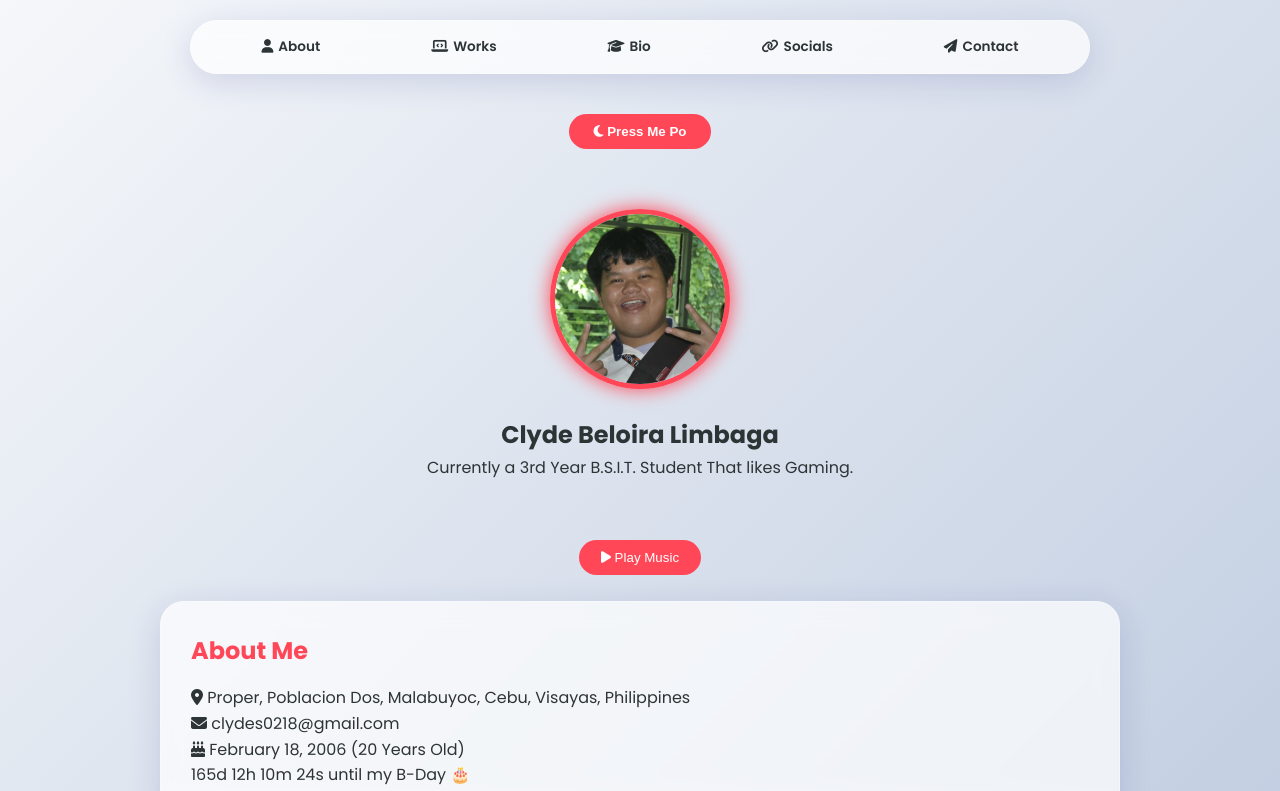
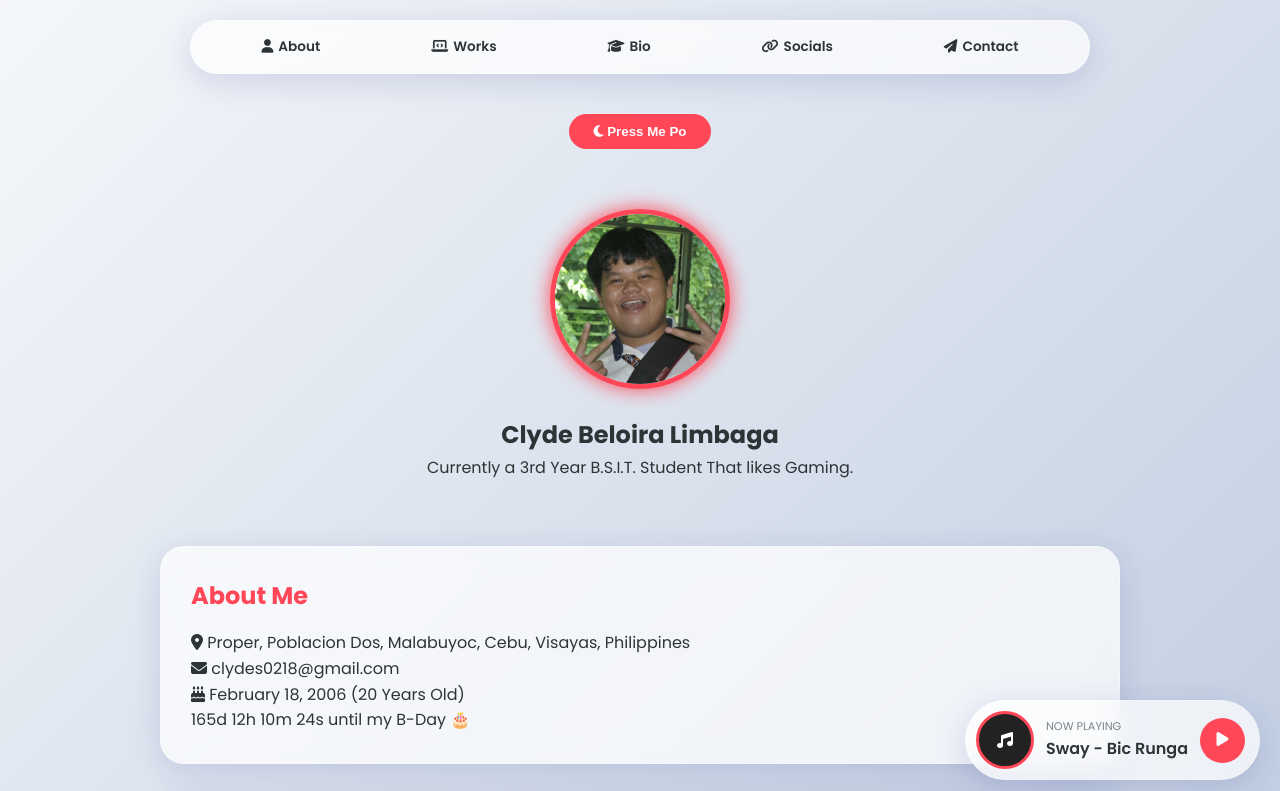
Before and after one commit to ClydeLimbaga420/Clyde-s-Profile, a plain HTML site: page index.html in a window 1280 px wide. Shown: the top 791 px of the page. Drawn offline with Linux system fonts and the light colour scheme.

Commit message:
Museeeeec

```diff
--- a/index.html
+++ b/index.html
@@ -113,21 +113,73 @@
         #send { margin-top: 15px; width: 100%; padding: 15px; border-radius: 15px; background: var(--accent-color); color: white; border: none; font-weight: bold; cursor: pointer; }
 
         .music-player {
-            margin-top: 20px;
-            text-align: center;
+            position: fixed;
+            bottom: 20px;
+            right: 20px;
+            z-index: 9999;
+
+            display: flex;
+            align-items: center;
+            gap: 12px;
+
+            padding: 10px 14px 10px 10px;
+            background: var(--glass-bg);
+            backdrop-filter: blur(12px);
+            -webkit-backdrop-filter: blur(12px);
+
+            border: 1px solid var(--glass-border);
+            border-radius: 60px;
+            box-shadow: var(--card-shadow);
+        }
+
+        .music-disc {
+            width: 58px;
+            height: 58px;
+            border-radius: 50%;
+            display: flex;
+            align-items: center;
+            justify-content: center;
+            background: #222;
+            color: white;
+            border: 3px solid var(--accent-color);
+            flex-shrink: 0;
+        }
+
+        .music-disc.playing {
+            animation: spinDisc 3s linear infinite;
+        }
+
+        @keyframes spinDisc {
+            from { transform: rotate(0deg); }
+            to { transform: rotate(360deg); }
+        }
+
+        .music-info {
+            flex: 1;
+            text-align: left;
+            min-width: 0;
+        }
+
+        .music-label {
+            display: block;
+            font-size: 0.7rem;
+            opacity: 0.6;
+            text-transform: uppercase;
+        }
+
+        .music-title {
+            font-weight: 600;
         }
 
         #musicButton {
+            width: 45px;
+            height: 45px;
+            border: none;
+            border-radius: 50%;
             background: var(--accent-color);
             color: white;
-            border: none;
-            padding: 10px 22px;
-            border-radius: 50px;
             cursor: pointer;
-        }
-
-        #musicButton:hover {
-            transform: scale(1.05);
+            font-size: 1rem;
         }
     </style>
 </head>
@@ -155,13 +207,22 @@
         </section>
 
         <div class="music-player">
+            <div class="music-disc" id="musicDisc">
+                <i class="fas fa-music"></i>
+            </div>
+
+            <div class="music-info">
+                <span class="music-label">Now Playing</span>
+                <span class="music-title">Sway - Bic Runga</span>
+            </div>
+
+            <button id="musicButton" onclick="toggleMusic()">
+                <i class="fas fa-play"></i>
+            </button>
+
             <audio id="bgMusic" loop>
                 <source src="music.mp3" type="audio/mpeg">
             </audio>
-
-            <button id="musicButton" onclick="toggleMusic()">
-                <i class="fas fa-play"></i> Play Music
-            </button>
         </div>
 
         <br>
@@ -355,14 +416,17 @@
 
     const bgMusic = document.getElementById("bgMusic");
     const musicButton = document.getElementById("musicButton");
+    const musicDisc = document.getElementById("musicDisc");
 
     function toggleMusic() {
         if (bgMusic.paused) {
             bgMusic.play();
-            musicButton.innerHTML = '<i class="fas fa-pause"></i> Pause Music';
+            musicButton.innerHTML = '<i class="fas fa-pause"></i>';
+            musicDisc.classList.add("playing");
         } else {
             bgMusic.pause();
-            musicButton.innerHTML = '<i class="fas fa-play"></i> Play Music';
+            musicButton.innerHTML = '<i class="fas fa-play"></i>';
+            musicDisc.classList.remove("playing");
         }
     }
 </script>
```
